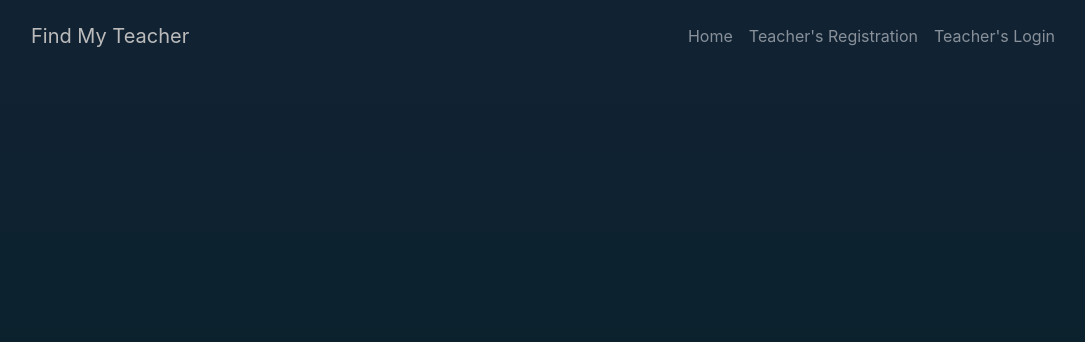
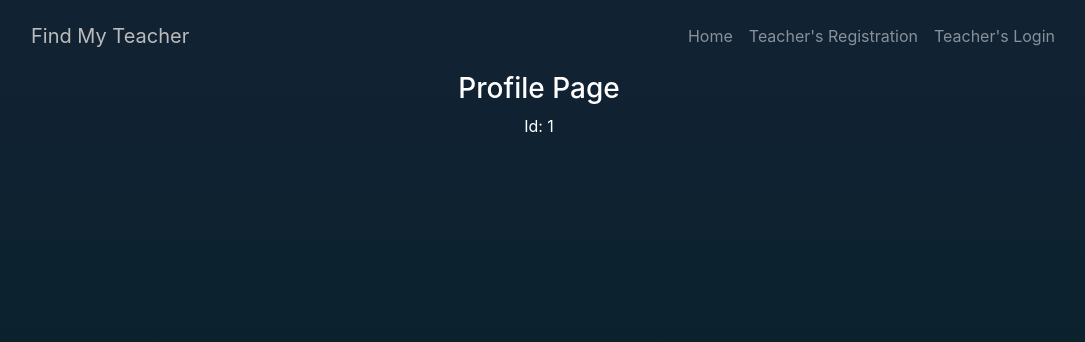
Before and after one commit to sayanmdn/teachers, a React (Create React App) app: page /teachers/1 in a window 1280 px wide. Shown: the top 342 px of the page, without its empty margins (101-1186 px from the left). Built offline with nearby package versions, Linux system fonts and the light colour scheme; no server answers.

Commit message:
profile add

```diff
--- a/src/App.css
+++ b/src/App.css
@@ -76,6 +76,9 @@
 .home-upper{
   height: 40vh;
 }
+.profile-upper{
+  height: 10vh;
+}
 @media screen and (max-height: 680px) {
   .home-projects{
     margin-top: 40vh;
--- a/src/App.js
+++ b/src/App.js
@@ -45,7 +45,7 @@ function App() {
             <Route exact path="/write">
               <WriteComponent />
             </Route>
-            <Route path="/profile/:username" component={Profile} />
+            <Route path="/teachers/:id" component={Profile} />
           </div>
         </Switch>
       </Router>
--- a/src/components/Area1.js
+++ b/src/components/Area1.js
@@ -1,3 +1,4 @@
+import { Link } from "react-router-dom";
 import { Form, Button, Spinner, ListGroup } from "react-bootstrap";
 import { useFormik } from "formik";
 import React, { useState } from "react";
@@ -91,7 +92,8 @@ export function Area1() {
           >
             {testData.map((item, index) => (
               <ListGroup.Item key={index}>
-                <strong>Name:</strong> {item.name}
+                <strong>Name:</strong>{" "}
+                <Link to={`/teachers/${item._id}`}>{item.name}</Link>
                 <br />
                 <strong>Subjects:</strong> {item.subjects.join(", ")}
                 <br />
--- a/src/components/Profile.js
+++ b/src/components/Profile.js
@@ -1,18 +1,57 @@
-import React from "react";
-
+import React, { useEffect, useState } from "react";
+import axios from "axios";
 import { useParams } from "react-router-dom";
+import { URL } from "../config";
+import { Row, Col } from "react-bootstrap";
 
 export function Profile() {
-  const { username } = useParams();
+  const { id } = useParams();
+  const [profile, setProfile] = useState(null);
+
+  useEffect(() => {
+    async function fetchProfile() {
+      try {
+        const response = await axios.post(`${URL}teachers/findById`, { id });
+        setProfile(response.data);
+        console.log("response ", response);
+        return response;
+      } catch (e) {
+        console.log(e);
+      }
+    }
+
+    fetchProfile();
+  }, []);
 
   return (
     <div className="body-backgroud">
-      <div className="home-upper">
+      <div className="profile-upper">
         <div>
-          <h2>Profile Page</h2>
-          <p>Username: {username}</p>
+          <h3>Profile Page</h3>
+          <p>Id: {id}</p>
         </div>
       </div>
+      {profile && (
+        <div className="profile-main">
+          <Row>
+            <Col sm={6}>
+              <div className="home-main-right">
+                <h3 style={{ marginBottom: "1rem" }}>Name: {profile.name}</h3>
+                <h5>Subjects: {profile.subjects.join(" ")}</h5>
+                <h5>Educational Qualifications: Studing MSc in Physics</h5>
+                <h5>Teaches from class: {profile.fromClass}</h5>
+                <h5>Teaches up to class: {profile.toClass}</h5>
+              </div>
+            </Col>
+            <Col sm={6}>
+              <div className="home-main-right">
+                <h3>Contact Information</h3>
+                <p>Phone: {profile.phone}</p>
+              </div>
+            </Col>
+          </Row>
+        </div>
+      )}
     </div>
   );
 }
```
